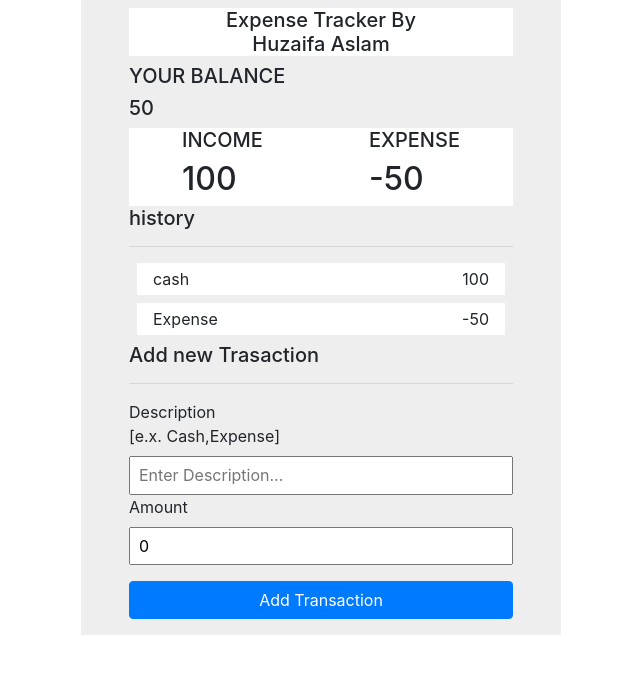
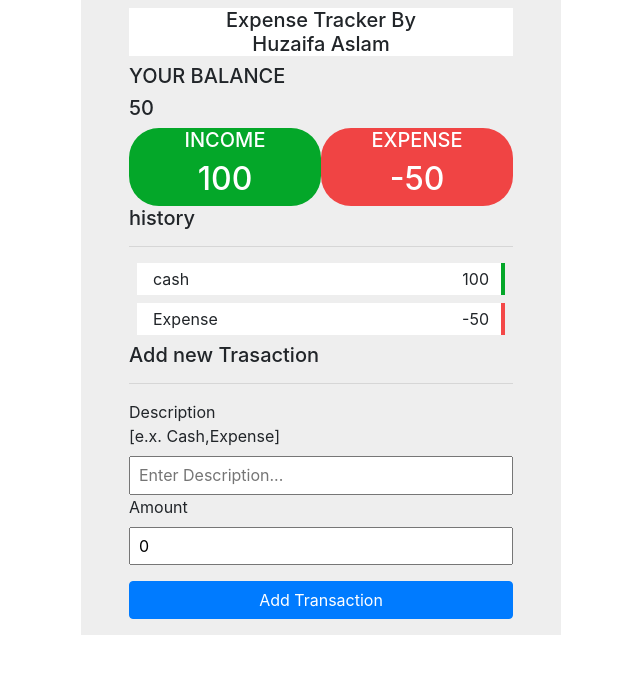
Before and after one commit to huzaifa-aslam/expense-tracker-app-react, a React (Create React App) app: page / in a window 1280 px wide. Shown: the top 674 px of the page, without its empty margins (319-959 px from the left). Built offline with nearby package versions, Linux system fonts and the light colour scheme.

Commit message:
files added

```diff
--- /dev/null
+++ b/src/Child1.css
@@ -0,0 +1,25 @@
+.bg-income {
+    background-color: #04a729!important;
+}
+
+.bg-expensive {
+    background-color: #f11515c7!important;
+}
+
+.round-div {
+    width: 50%;
+    border-radius: 30px;
+}
+
+.pos-relative {
+    position: relative;
+}
+
+.indication {
+    display: inline-block;
+    width: 4px;
+    position: absolute;
+    height: 32px;
+    right: 0;
+    top: 0px;
+}
--- a/src/Child1.js
+++ b/src/Child1.js
@@ -1,7 +1,8 @@
 import React, { useContext, useState } from "react";
 import { Button, Container } from "react-bootstrap";
 import { trnsaction } from "./transContext";
-
+//import transReducer from './transReducer'
+import "./Child1.css";
 import "tachyons";
 
 function Child1() {
@@ -13,7 +14,7 @@ function Child1() {
   const handleAddition = (event) => {
     event.preventDefault();
 
-    if (Number(newAmount) <= 0 || newDesc === "") {
+    if (Number(newAmount) === 0 || newDesc === "") {
       alert(`Please Add some amount And/Or Description !!`);
 
       return false;
@@ -25,6 +26,7 @@ function Child1() {
     setAmount(0);
     setDesc("");
   };
+
   // getIncome function
   const getIncome = () => {
     let income = 0;
@@ -58,12 +60,12 @@ function Child1() {
         <h5>YOUR BALANCE</h5>
         <h5>{getIncome() + getExpense()}</h5>
       </div>
-      <div className="flex justify-content-around bg-white">
-        <div>
+      <div className="flex justify-between text-white text-center ">
+        <div className="bg-income round-div">
           <h5>INCOME</h5>
           <h2>{getIncome()}</h2>
         </div>
-        <div>
+        <div className="bg-expensive round-div">
           <h5>EXPENSE</h5>
           <h2>{getExpense()}</h2>
         </div>
@@ -74,18 +76,29 @@ function Child1() {
       </div>
       <div className="history">
         {transactions?.trnsaction.map((transObj, ind) => {
+          if (transObj.amount < 0) {
             return (
               <div
-              className="flex justify-between bg-white m-2 pl-3 pr-3 pt-1 pb-1 "
+                className="flex justify-between pos-relative   m-2 pl-3 pr-3 pt-1 pb-1 bg-white  "
                 key={ind}
               >
                 <span>{transObj.desc}</span>
-              <span>
-                {transObj.amount}
-                <span></span>
-              </span>
+                <span>{transObj.amount}</span>
+                <span className="indication bg-expensive"></span>
               </div>
             );
+          } else {
+            return (
+              <div
+                className="flex justify-between pos-relative m-2 pl-3 pr-3 pt-1 pb-1 bg-white"
+                key={ind}
+              >
+                <span>{transObj.desc}</span>
+                <span>{transObj.amount}</span>
+                <span className="indication bg-income"></span>
+              </div>
+            );
+          }
         })}
       </div>
 
--- a/src/transContext.js
+++ b/src/transContext.js
@@ -1,14 +1,17 @@
 import React, { createContext, useReducer } from "react";
 import transReducer from "./transReducer";
 const initialTransaction = [
-  { desc: "cash", amount: 100 },
-  { desc: "Expense", amount: -50 },
+  { id: 1, desc: "cash", amount: 100 },
+  { id: 2, desc: "Expense", amount: -50 },
 ];
 
 export const trnsaction = createContext(initialTransaction);
 
 export const TrasactionProvider = ({ children }) => {
   let [state, dispatch] = useReducer(transReducer, initialTransaction);
+
+  // add Transaction function
+
   function addTransaction(transObj) {
     dispatch({
       type: "ADD_TRANSACTION",
@@ -18,6 +21,7 @@ export const TrasactionProvider = ({ children }) => {
       },
     });
   }
+
   return (
     <trnsaction.Provider
       value={{
--- a/src/transReducer.js
+++ b/src/transReducer.js
@@ -3,6 +3,7 @@ const transReducer = (state, action) => {
     case "ADD_TRANSACTION": {
       return [action.payload, ...state];
     }
+
     default:
       return state;
   }
```
Also changed, not shown: src/index.js (+6 -6 lines). Lines whose indentation alone changed are shown as unchanged.
